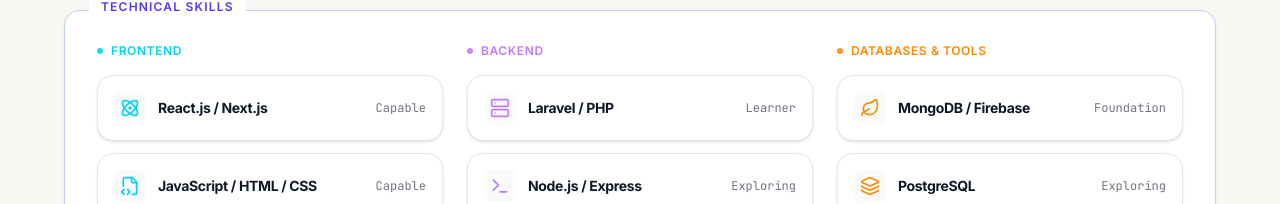
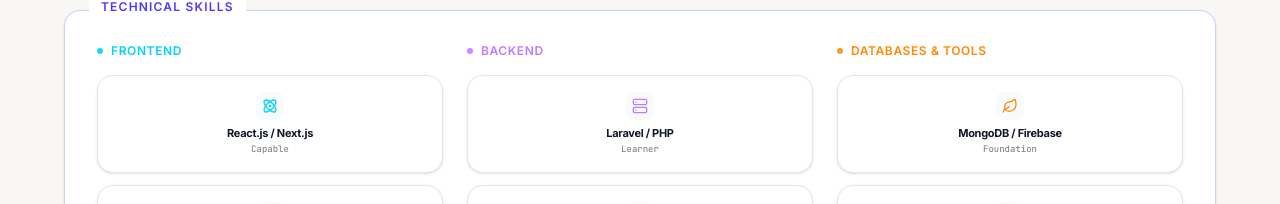
Before and after one commit to Hannahjamilla/hannahperalta-portfolio, a React (Vite) app: page / in a window 1280 px wide. Shown: the part 596-800 px from the top of the page. Built offline with nearby package versions, Linux system fonts and the light colour scheme.

Commit message:
fix: prevent skill names from being truncated in technical skills grid

```diff
--- a/src/application.tsx
+++ b/src/application.tsx
@@ -531,14 +531,12 @@
                   </div>
                   <div className="grid grid-cols-2 sm:grid-cols-2 xl:grid-cols-1 gap-2 sm:gap-3">
                     {cat.items.map(s => (
-                      <div key={s.name} className={`p-2.5 sm:p-4 rounded-xl sm:rounded-2xl border flex flex-col sm:flex-row items-center sm:gap-3 transition-all hover:scale-[1.02] text-center sm:text-left ${card}`}>
-                        <div className={`w-7 h-7 sm:w-8 sm:h-8 rounded-lg flex items-center justify-center shrink-0 mb-1 sm:mb-0 ${t(dark, 'bg-white/5', 'bg-gray-50')}`}>
-                          <s.icon className={`w-4 h-4 sm:w-5 sm:h-5 ${cat.accent}`} />
+                      <div key={s.name} className={`p-2.5 sm:p-4 rounded-xl sm:rounded-2xl border flex flex-col items-center transition-all hover:scale-[1.02] text-center ${card}`}>
+                        <div className={`w-7 h-7 rounded-lg flex items-center justify-center shrink-0 mb-1.5 ${t(dark, 'bg-white/5', 'bg-gray-50')}`}>
+                          <s.icon className={`w-4 h-4 ${cat.accent}`} />
                         </div>
-                        <div className="min-w-0 w-full flex flex-col sm:flex-row sm:items-center sm:justify-between">
-                          <span className="text-[11px] sm:text-sm font-bold tracking-tight truncate">{s.name}</span>
-                          <span className={`text-[9px] sm:text-xs font-mono opacity-60 mt-0.5 sm:mt-0 sm:ml-2`}>{s.label.split(' / ')[1]}</span>
-                        </div>
+                        <span className="text-[11px] font-bold tracking-tight leading-snug break-words w-full">{s.name}</span>
+                        <span className={`text-[9px] font-mono opacity-60 mt-0.5`}>{s.label.split(' / ')[1]}</span>
                       </div>
                     ))}
                   </div>
```
